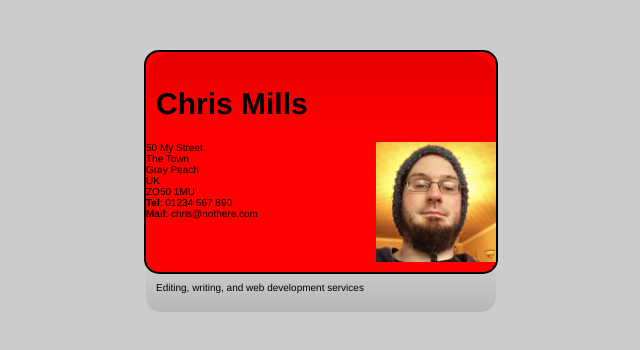
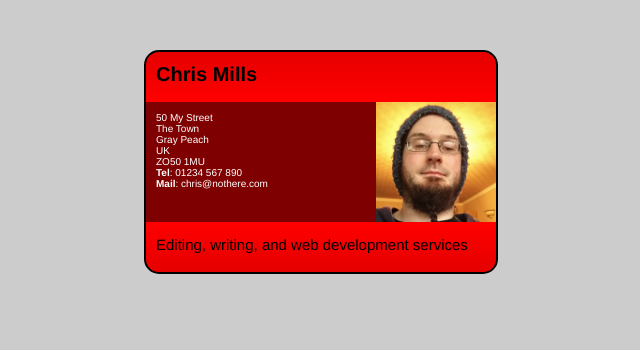
Before and after one commit to naimad96/profile-card, a plain HTML site: page index.html in a window 1280 px wide. Shown: the whole page, without its empty margins (319-959 px from the left). Drawn offline with Linux system fonts and the light colour scheme.

Commit message:
Final version , without em's units

```diff
--- a/style.css
+++ b/style.css
@@ -1,7 +1,8 @@
+
 /* General styles - put these straight into your stylesheet */
 
 body {
-  margin: 0px;
+  margin: 0;
 }
 
 html {
@@ -13,8 +14,9 @@ html {
 /* Selectors to be matched up with rulesets */
 
 
+
 /* Rulesets to be matched up with selectors */
- .card
+.card
 {
   width: 35em;
   height: 22em;
@@ -22,30 +24,50 @@ html {
   background-color: red;
   border: 0.2em solid black;
   border-radius: 1.5em;
-
 }
 .card header
 {
   background-image: linear-gradient(to bottom,rgba(0,0,0,0.1), rgba(0,0,0,0));
   border-radius: 1.5em 1.5em 0 0;
-  max-height: 3em;
-  padding: 10px;
-  font-size: 20px;
+  padding:10px;
 }
 .card footer
 {
   background-image: linear-gradient(to bottom,rgba(0,0,0,0), rgba(0,0,0,0.1));
   border-radius: 0 0 1.5em 1.5em;
-  max-height: 3em;
-  padding: 10px;
+  padding:10px;
 }
 .card article img
 {
   max-height: 100%;
   float: right;
 }
+.card article p
+{
+  color:white;
+  padding:10px;
+  margin:0;
+
+}
 .card article
 {
-  height: 120px;
+  height:120px;
+  background-color:red;
+  background: rgba(0, 0, 0, 0.5);
+  margin:0;
 }
-.card header h1
+.card header h2
+{
+
+  font-size:20px;
+  height:30px;
+  margin:0px;
+  line-height: 25px;
+}
+.card footer p
+{
+  font-size: 15px;
+  height: 30px;
+  margin:0px;
+  line-height: 25px;
+}
```
